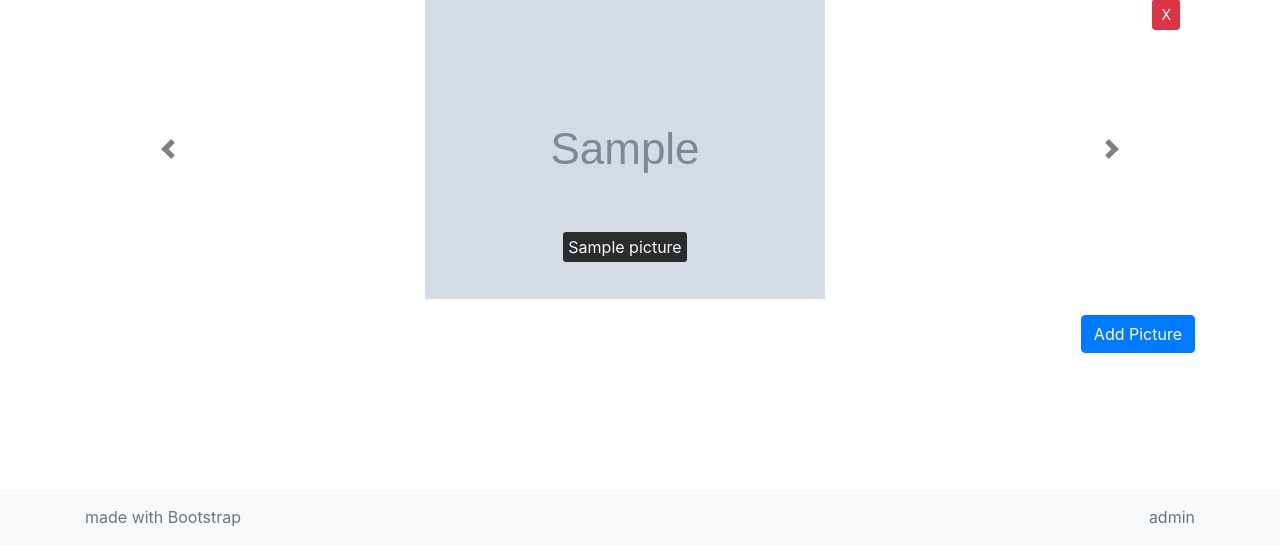
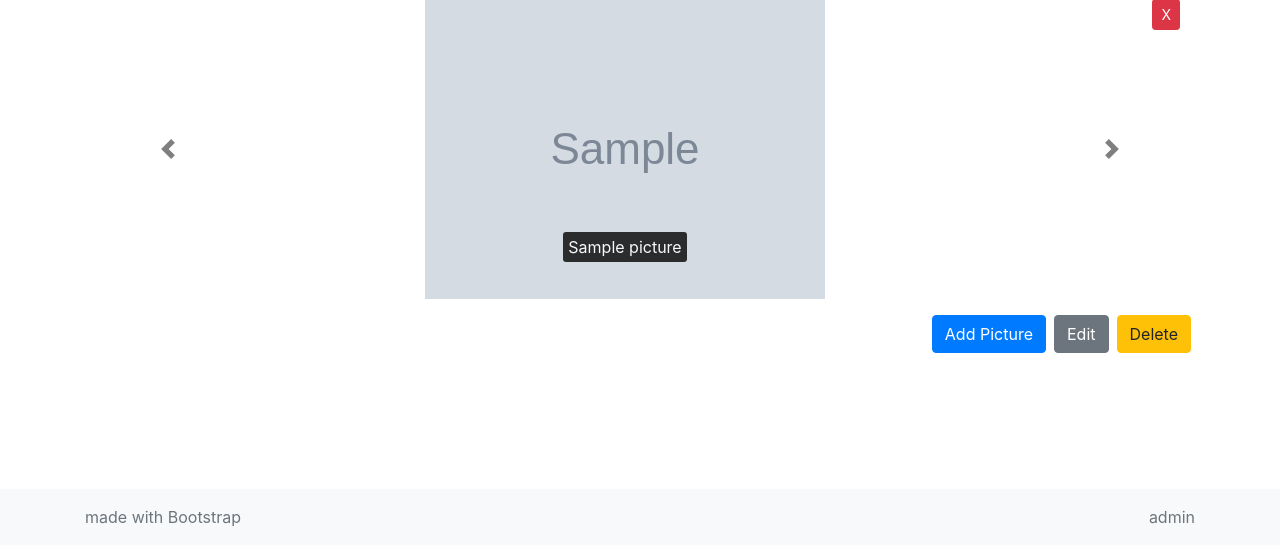
Before and after one commit to yashkir/walkr, a Django app: page /walks/1/stop/1/ in a window 1280 px wide. Shown: the part 255-800 px from the top of the page. Run offline with Django 3.2, Linux system fonts and the light colour scheme; a user stored in the database is signed in; tables that the repository leaves empty hold one stand-in row (values such as "Sample post"); grey boxes marked "Sample" are stand-in pictures; some libraries are stand-ins or nearby versions.

Commit message:
hotfir buttons

```diff
--- a/walks/templates/stop_detail.html
+++ b/walks/templates/stop_detail.html
@@ -1,6 +1,6 @@
 {% extends 'base.html' %}
 {% block title %}
-Add Picture
+Stop {{ stop.title }}
 {% endblock %}
 {% block content %}
 
@@ -108,7 +108,13 @@ Add Picture
 {% endif %}
 {% if stop.walk.user == user or user.is_staff == True or stop.walk.is_public == True%}
 <div class="mt-3 pb-4">
-    <a class = "btn btn-primary float-right" href="{% url 'create_picture' stop.walk.id stop.id %}"> Add Picture</a>
+  {% if stop.walk.user == user or user.is_staff == True %}
+  <a class = "btn btn-warning float-right mx-1" href="{% url 'delete_stop' stop.walk.id stop.id %}">Delete</a>
+  <a class = "btn btn-secondary float-right mx-1" href="{% url 'edit_stop' stop.walk.id stop.id %}">Edit</a>
+  {% endif %}
+  {% if stop.walk.is_public == True %}
+  <a class = "btn btn-primary float-right mx-1" href="{% url 'create_picture' stop.walk.id stop.id %}">Add Picture</a>
+  {% endif %}
 </div>
 {% else %}
 <p> Not able to add pictures </p>
```
